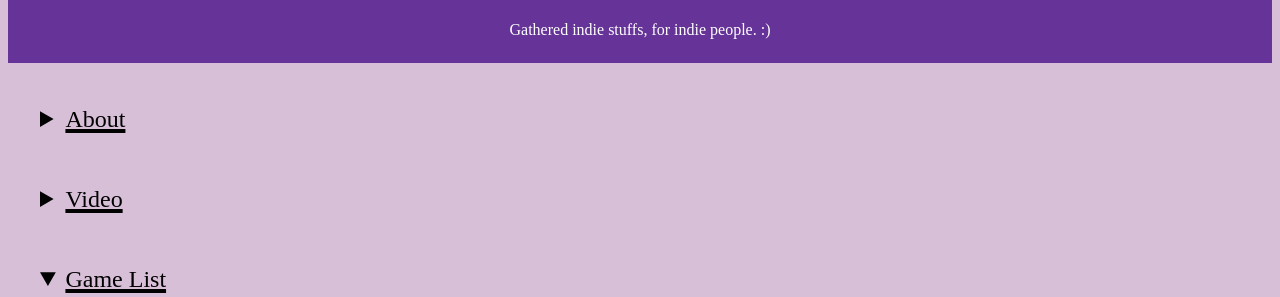
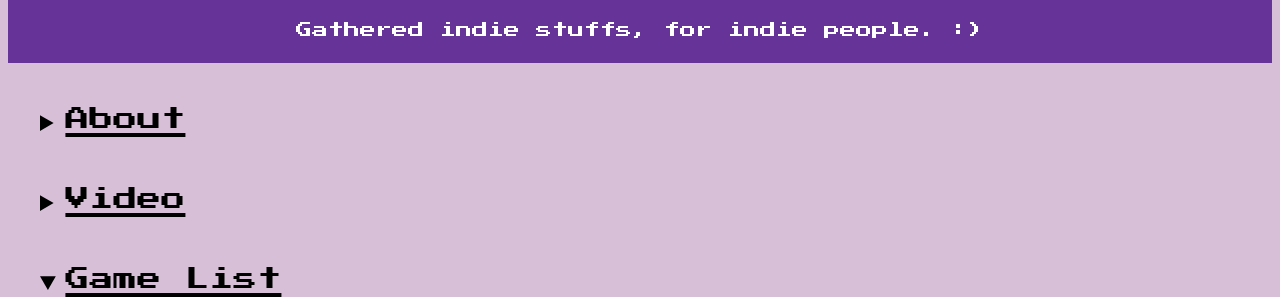
Before and after one commit to ForeheadSupremacy/6809540153_MyShop, a plain HTML site: page index.html in a window 1280 px wide. Shown: the part 95-392 px from the top of the page. Drawn offline with Linux system fonts and the light colour scheme.

Commit message:
Fixing font 2nd attempt.

```diff
--- a/mystyle.css
+++ b/mystyle.css
@@ -1,4 +1,4 @@
-@import url('https://fonts.googleapis.com/css2?family=Oswald&display=swap');
+@import url('https://fonts.googleapis.com/css2?family=Press+Start+2P&display=swap');
 
 .press-start-2p-regular {
     font-family: "Press Start 2P", system-ui;
```
